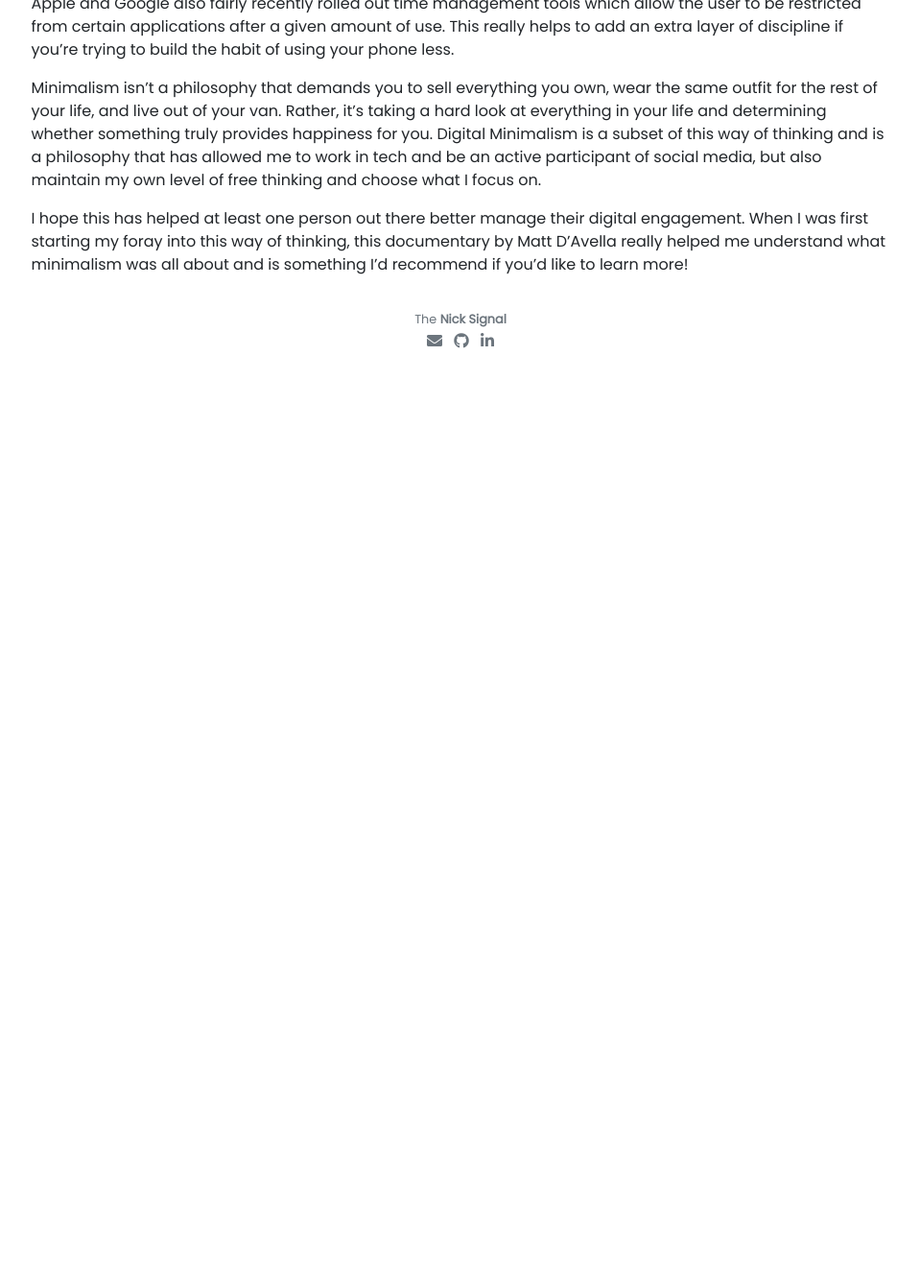
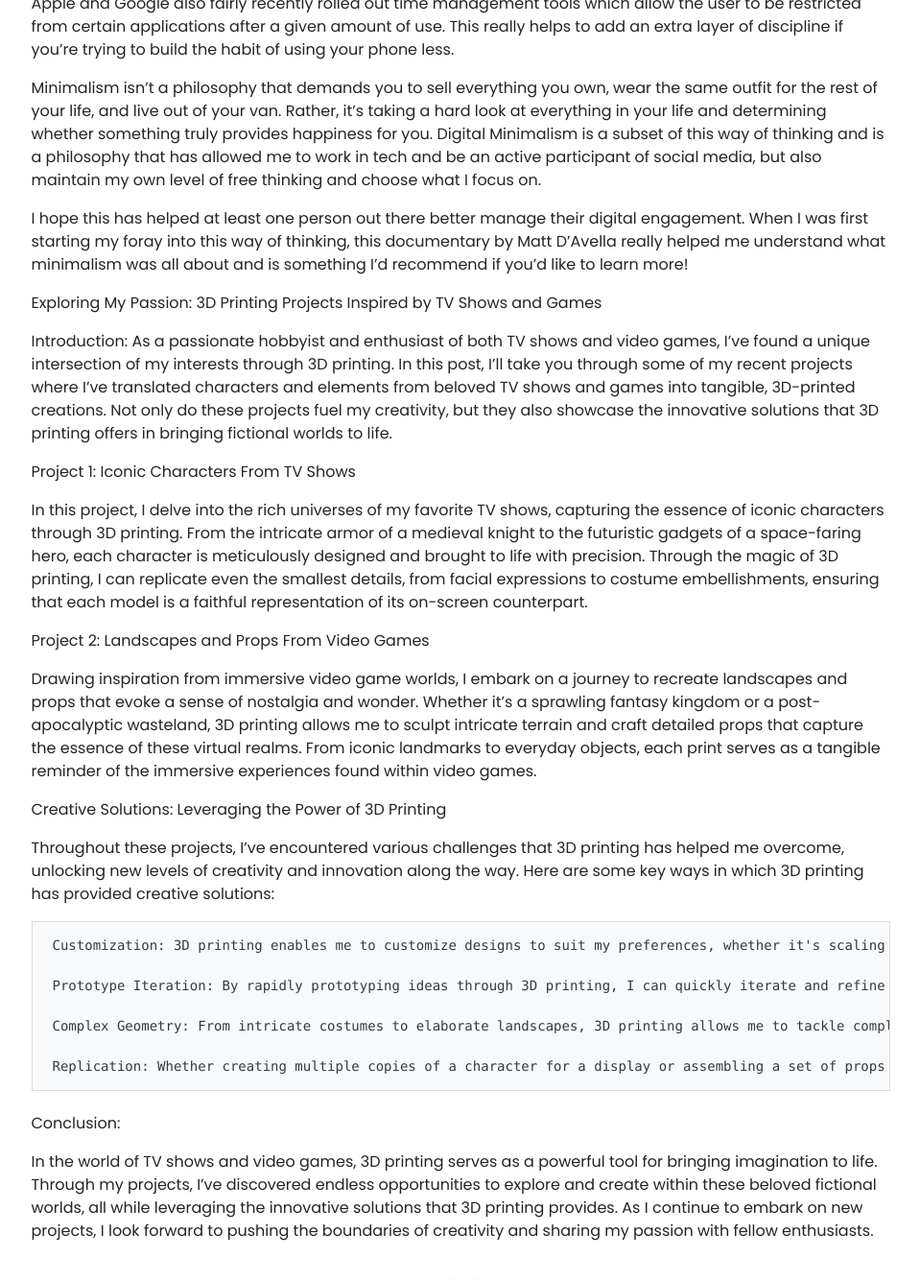
Before and after one commit to Seerow0/-MK-II-Nicholas-J-Website-, a Jekyll site: the page built from _posts/2016-07-24-a-better-hello-worl.md, in a window 1280 px wide and 1400 px high, scrolled down 2552 px, cut to the strip 66-1400 px from the top of the window. Shown: the whole strip at 96% size, without its empty margins (160-1119 px from the left). Built offline with Jekyll 4.4.1, drawn with Linux system fonts in a browser that asks for light colours; nearby versions of some CDN libraries; our own code applies the rules of GitHub Pages for plain Markdown files; a script that is not in the unit is left out; before the commit the page ends 3002 px from its top, so only the background shows below that; some of the changed text lies outside the part shown.

Commit message:
Update 2016-07-24-a-better-hello-worl.md

```diff
--- a/_posts/2016-07-24-a-better-hello-worl.md
+++ b/_posts/2016-07-24-a-better-hello-worl.md
@@ -52,3 +52,32 @@ Apple and Google also fairly recently rolled out time management tools which all
 Minimalism isn’t a philosophy that demands you to sell everything you own, wear the same outfit for the rest of your life, and live out of your van. Rather, it’s taking a hard look at everything in your life and determining whether something truly provides happiness for you. Digital Minimalism is a subset of this way of thinking and is a philosophy that has allowed me to work in tech and be an active participant of social media, but also maintain my own level of free thinking and choose what I focus on.
 
 I hope this has helped at least one person out there better manage their digital engagement. When I was first starting my foray into this way of thinking, this documentary by Matt D'Avella really helped me understand what minimalism was all about and is something I’d recommend if you’d like to learn more!
+
+Exploring My Passion: 3D Printing Projects Inspired by TV Shows and Games
+
+Introduction:
+As a passionate hobbyist and enthusiast of both TV shows and video games, I've found a unique intersection of my interests through 3D printing. In this post, I'll take you through some of my recent projects where I've translated characters and elements from beloved TV shows and games into tangible, 3D-printed creations. Not only do these projects fuel my creativity, but they also showcase the innovative solutions that 3D printing offers in bringing fictional worlds to life.
+
+Project 1: Iconic Characters From TV Shows
+
+In this project, I delve into the rich universes of my favorite TV shows, capturing the essence of iconic characters through 3D printing. From the intricate armor of a medieval knight to the futuristic gadgets of a space-faring hero, each character is meticulously designed and brought to life with precision. Through the magic of 3D printing, I can replicate even the smallest details, from facial expressions to costume embellishments, ensuring that each model is a faithful representation of its on-screen counterpart.
+
+Project 2: Landscapes and Props From Video Games
+
+Drawing inspiration from immersive video game worlds, I embark on a journey to recreate landscapes and props that evoke a sense of nostalgia and wonder. Whether it's a sprawling fantasy kingdom or a post-apocalyptic wasteland, 3D printing allows me to sculpt intricate terrain and craft detailed props that capture the essence of these virtual realms. From iconic landmarks to everyday objects, each print serves as a tangible reminder of the immersive experiences found within video games.
+
+Creative Solutions: Leveraging the Power of 3D Printing
+
+Throughout these projects, I've encountered various challenges that 3D printing has helped me overcome, unlocking new levels of creativity and innovation along the way. Here are some key ways in which 3D printing has provided creative solutions:
+
+    Customization: 3D printing enables me to customize designs to suit my preferences, whether it's scaling a character to fit a specific display size or adding personalized touches to props and scenery.
+
+    Prototype Iteration: By rapidly prototyping ideas through 3D printing, I can quickly iterate and refine designs, ensuring that each model meets my vision before final production.
+
+    Complex Geometry: From intricate costumes to elaborate landscapes, 3D printing allows me to tackle complex geometries with ease, bringing even the most intricate designs to life with precision and accuracy.
+
+    Replication: Whether creating multiple copies of a character for a display or assembling a set of props for a themed event, 3D printing offers a cost-effective solution for replicating designs with consistent quality and detail.
+
+Conclusion:
+
+In the world of TV shows and video games, 3D printing serves as a powerful tool for bringing imagination to life. Through my projects, I've discovered endless opportunities to explore and create within these beloved fictional worlds, all while leveraging the innovative solutions that 3D printing provides. As I continue to embark on new projects, I look forward to pushing the boundaries of creativity and sharing my passion with fellow enthusiasts.
```
